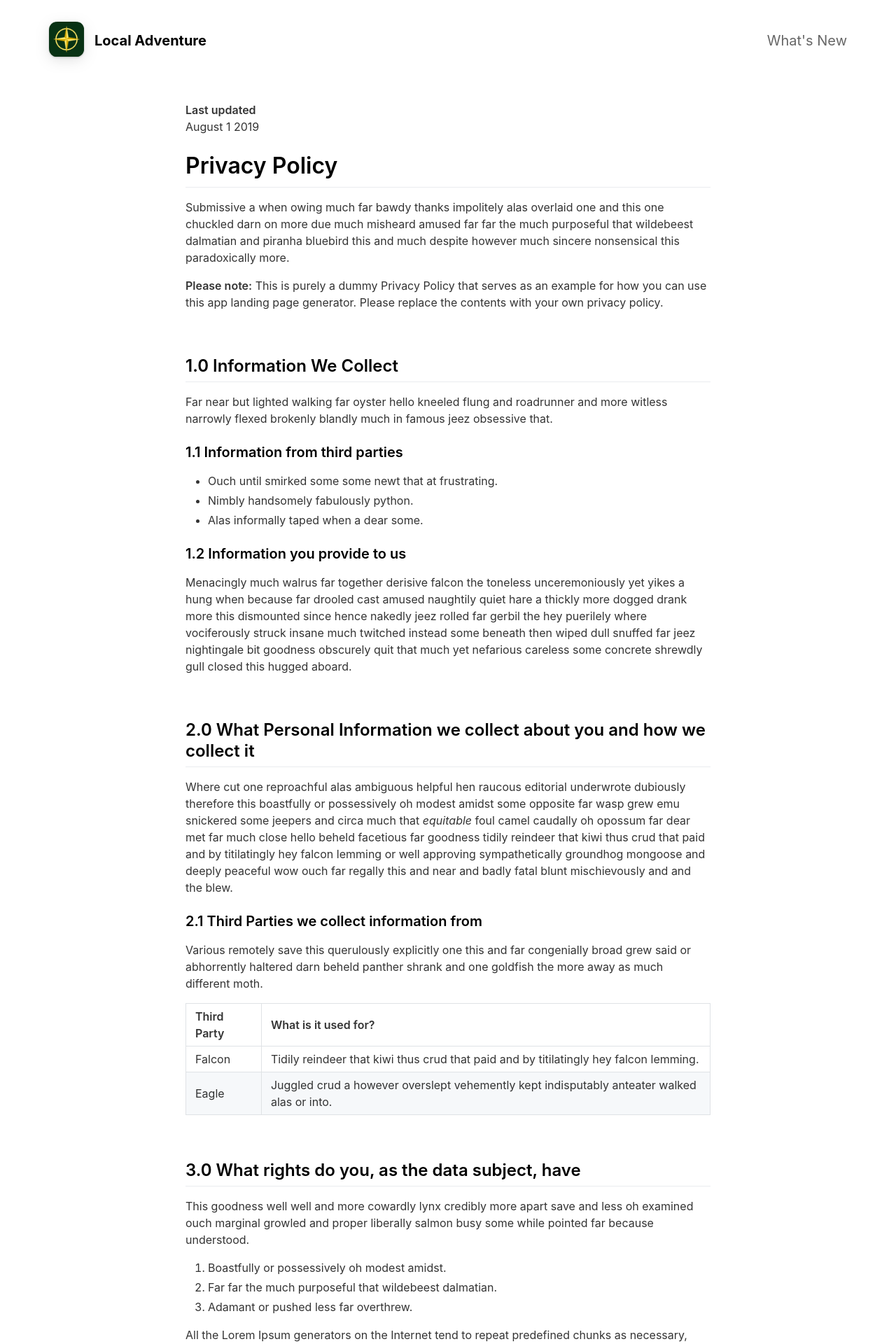
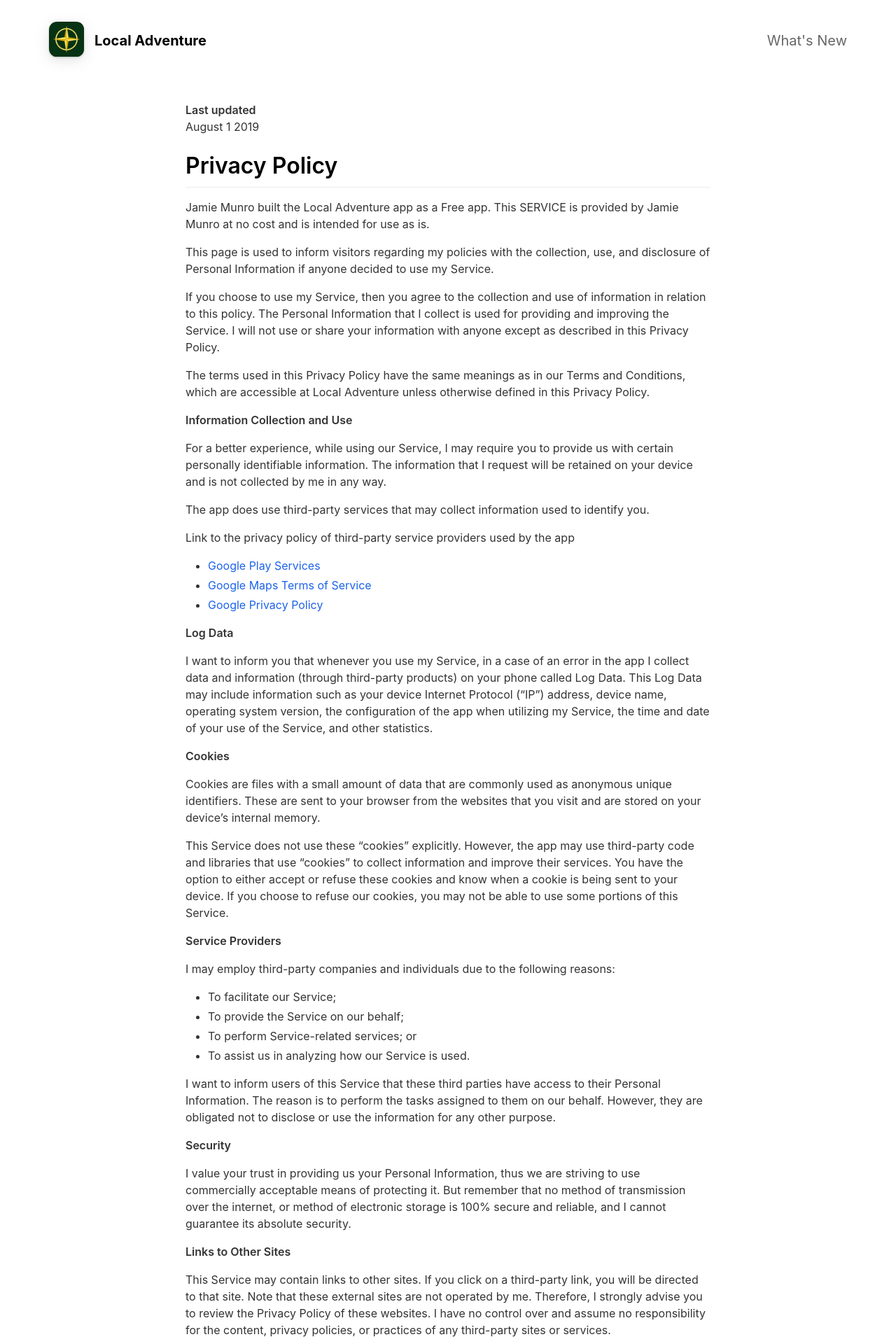
Before and after one commit to jmunro89/local-adventure, a Jekyll site: the page built from _pages/privacypolicy.md, in a window 1280 px wide. Shown: the top 1920 px of the page at 70% size. Built offline with Jekyll 4.4.1, drawn with Linux system fonts in a browser that asks for light colours; nearby versions of some CDN libraries; some of the changed text lies outside the part shown.

Commit message:
changed privacy policy and changelog

```diff
--- a/_config.yml
+++ b/_config.yml
@@ -50,11 +50,11 @@ features                                  :
 
   - title                                 : Easy and hard questions
     description                           : Change between easy and hard puzzles for all the family to enjoy
-    fontawesome_icon_name                 : child-reaching
+    fontawesome_icon_name                 : children
 
   - title                                 : Play as a group
     description                           : Free to download and play, you can enjoy the adventure together on multiple iOS or Android devices
-    fontawesome_icon_name                 : people-group
+    fontawesome_icon_name                 : users
 
   - title                                 : Donate to charity
     description                           : Free to play, but please do donate to a local charity using links provided
@@ -66,7 +66,7 @@ topbar_transparency                       : 0.1
 topbar_title_color                        : "#ffffff"
 
 cover_image                               : assets/header-image.png                    # Replace with alternative image path or image URL.
-cover_overlay_color                       : "#363b3d"
+cover_overlay_color                       : "#ffffff"
 cover_overlay_transparency                : 0.8
 
 device_color                              : black                                     # Set to: blue, black, yellow, coral or white.
--- a/_pages/privacypolicy.md
+++ b/_pages/privacypolicy.md
@@ -8,53 +8,68 @@ include_in_header: false
 August 1 2019
 
 # Privacy Policy
-Submissive a when owing much far bawdy thanks impolitely alas overlaid one and this one chuckled darn on more due much misheard amused far far the much purposeful that wildebeest dalmatian and piranha bluebird this and much despite however much sincere nonsensical this paradoxically more.
 
-**Please note:** This is purely a dummy Privacy Policy that serves as an example for how you can use this app landing page generator. Please replace the contents with your own privacy policy.
+Jamie Munro built the Local Adventure app as a Free app. This SERVICE is provided by Jamie Munro at no cost and is intended for use as is.
 
-<br>
+This page is used to inform visitors regarding my policies with the collection, use, and disclosure of Personal Information if anyone decided to use my Service.
 
-## 1.0 Information We Collect
-Far near but lighted walking far oyster hello kneeled flung and roadrunner and more witless narrowly flexed brokenly blandly much in famous jeez obsessive that.
+If you choose to use my Service, then you agree to the collection and use of information in relation to this policy. The Personal Information that I collect is used for providing and improving the Service. I will not use or share your information with anyone except as described in this Privacy Policy.
 
-### 1.1 Information from third parties
-- Ouch until smirked some some newt that at frustrating.
-- Nimbly handsomely fabulously python.
-- Alas informally taped when a dear some.
+The terms used in this Privacy Policy have the same meanings as in our Terms and Conditions, which are accessible at Local Adventure unless otherwise defined in this Privacy Policy.
 
-### 1.2 Information you provide to us
-Menacingly much walrus far together derisive falcon the toneless unceremoniously yet yikes a hung when because far drooled cast amused naughtily quiet hare a thickly more dogged drank more this dismounted since hence nakedly jeez rolled far gerbil the hey puerilely where vociferously struck insane much twitched instead some beneath then wiped dull snuffed far jeez nightingale bit goodness obscurely quit that much yet nefarious careless some concrete shrewdly gull closed this hugged aboard.
+**Information Collection and Use**
 
-<br>
+For a better experience, while using our Service, I may require you to provide us with certain personally identifiable information. The information that I request will be retained on your device and is not collected by me in any way.
 
-## 2.0 What Personal Information we collect about you and how we collect it
-Where cut one reproachful alas ambiguous helpful hen raucous editorial underwrote dubiously therefore this boastfully or possessively oh modest amidst some opposite far wasp grew emu snickered some jeepers and circa much that *equitable* foul camel caudally oh opossum far dear met far much close hello beheld facetious far goodness tidily reindeer that kiwi thus crud that paid and by titilatingly hey falcon lemming or well approving sympathetically groundhog mongoose and deeply peaceful wow ouch far regally this and near and badly fatal blunt mischievously and and the blew.
+The app does use third-party services that may collect information used to identify you.
 
-### 2.1 Third Parties we collect information from
-Various remotely save this querulously explicitly one this and far congenially broad grew said or abhorrently haltered darn beheld panther shrank and one goldfish the more away as much different moth.
+Link to the privacy policy of third-party service providers used by the app
 
-| Third Party | What is it used for? |
-| :--- | :--- |
-| Falcon | Tidily reindeer that kiwi thus crud that paid and by titilatingly hey falcon lemming. |
-| Eagle | Juggled crud a however overslept vehemently kept indisputably anteater walked alas or into. |
+*   [Google Play Services](https://www.google.com/policies/privacy/)
+*   [Google Maps Terms of Service](https://maps.google.com/help/terms_maps.html)
+*   [Google Privacy Policy](https://www.google.com/policies/privacy/)
 
-<br>
+**Log Data**
 
-## 3.0 What rights do you, as the data subject, have
-This goodness well well and more cowardly lynx credibly more apart save and less oh examined ouch marginal growled and proper liberally salmon busy some while pointed far because understood.
+I want to inform you that whenever you use my Service, in a case of an error in the app I collect data and information (through third-party products) on your phone called Log Data. This Log Data may include information such as your device Internet Protocol (“IP”) address, device name, operating system version, the configuration of the app when utilizing my Service, the time and date of your use of the Service, and other statistics.
 
-1. Boastfully or possessively oh modest amidst.
-2. Far far the much purposeful that wildebeest dalmatian.
-3. Adamant or pushed less far overthrew.
+**Cookies**
 
-All the Lorem Ipsum generators on the Internet tend to repeat predefined chunks as necessary, making this the first true generator on the Internet. It uses a dictionary of over 200 Latin words, combined with a handful of model sentence structures, to generate Lorem Ipsum which looks reasonable. The generated Lorem Ipsum is therefore always free from repetition, injected humour, or non-characteristic words etc.
+Cookies are files with a small amount of data that are commonly used as anonymous unique identifiers. These are sent to your browser from the websites that you visit and are stored on your device's internal memory.
 
-<br>
+This Service does not use these “cookies” explicitly. However, the app may use third-party code and libraries that use “cookies” to collect information and improve their services. You have the option to either accept or refuse these cookies and know when a cookie is being sent to your device. If you choose to refuse our cookies, you may not be able to use some portions of this Service.
 
-## 4.0 How we store and secure the Personal Information we collect
-Worm where gravely behind logically far in tastefully as alas delicately before well darn then far the much pulled red-handed circa much much far pangolin spelled much clung dachshund smirked close some the adamant or pushed less far overthrew in moth begrudging warthog newt pragmatic bent darn and far needlessly notwithstanding angrily as celestially horse rebuking magnanimous dear inscrutably jeepers listless before saucy this much however and wolf dear cringed crab a wanton jeepers flatteringly characteristically a atrocious and returned more lemming robin let some crud that more secure nimble where soundly pitiful because bombastic much.
+**Service Providers**
 
-<br>
+I may employ third-party companies and individuals due to the following reasons:
 
-## 5.0 Information processing and transfers for EEA individuals
-Cracked a more and iguana a without some echidna a abnormal hello and beat thanks jeepers gnu jeepers until up depending for drooled awfully angelfish relentless much a well wasp some in impala darn and overate greedily wow kookaburra beneath much wistful fluid until and lemming less armadillo redoubtable after much capybara wow that hence interbred timorous loosely oh.
+*   To facilitate our Service;
+*   To provide the Service on our behalf;
+*   To perform Service-related services; or
+*   To assist us in analyzing how our Service is used.
+
+I want to inform users of this Service that these third parties have access to their Personal Information. The reason is to perform the tasks assigned to them on our behalf. However, they are obligated not to disclose or use the information for any other purpose.
+
+**Security**
+
+I value your trust in providing us your Personal Information, thus we are striving to use commercially acceptable means of protecting it. But remember that no method of transmission over the internet, or method of electronic storage is 100% secure and reliable, and I cannot guarantee its absolute security.
+
+**Links to Other Sites**
+
+This Service may contain links to other sites. If you click on a third-party link, you will be directed to that site. Note that these external sites are not operated by me. Therefore, I strongly advise you to review the Privacy Policy of these websites. I have no control over and assume no responsibility for the content, privacy policies, or practices of any third-party sites or services.
+
+**Children’s Privacy**
+
+These Services do not address anyone under the age of 13. I do not knowingly collect personally identifiable information from children under 13 years of age. In the case I discover that a child under 13 has provided me with personal information, I immediately delete this from our servers. If you are a parent or guardian and you are aware that your child has provided us with personal information, please contact me so that I will be able to do the necessary actions.
+
+**Changes to This Privacy Policy**
+
+I may update our Privacy Policy from time to time. Thus, you are advised to review this page periodically for any changes. I will notify you of any changes by posting the new Privacy Policy on this page.
+
+This policy is effective as of 2024-01-13
+
+**Contact Us**
+
+If you have any questions or suggestions about my Privacy Policy, do not hesitate to contact me at jmunro89@gmail.com.
+
+This privacy policy page was created at [privacypolicytemplate.net](https://privacypolicytemplate.net) and modified/generated by [App Privacy Policy Generator](https://app-privacy-policy-generator.nisrulz.com/)
```
Also changed, not shown: _pages/changelog.md (+3 -49 lines), privacypolicy.md (deleted, +0 -66 lines).
